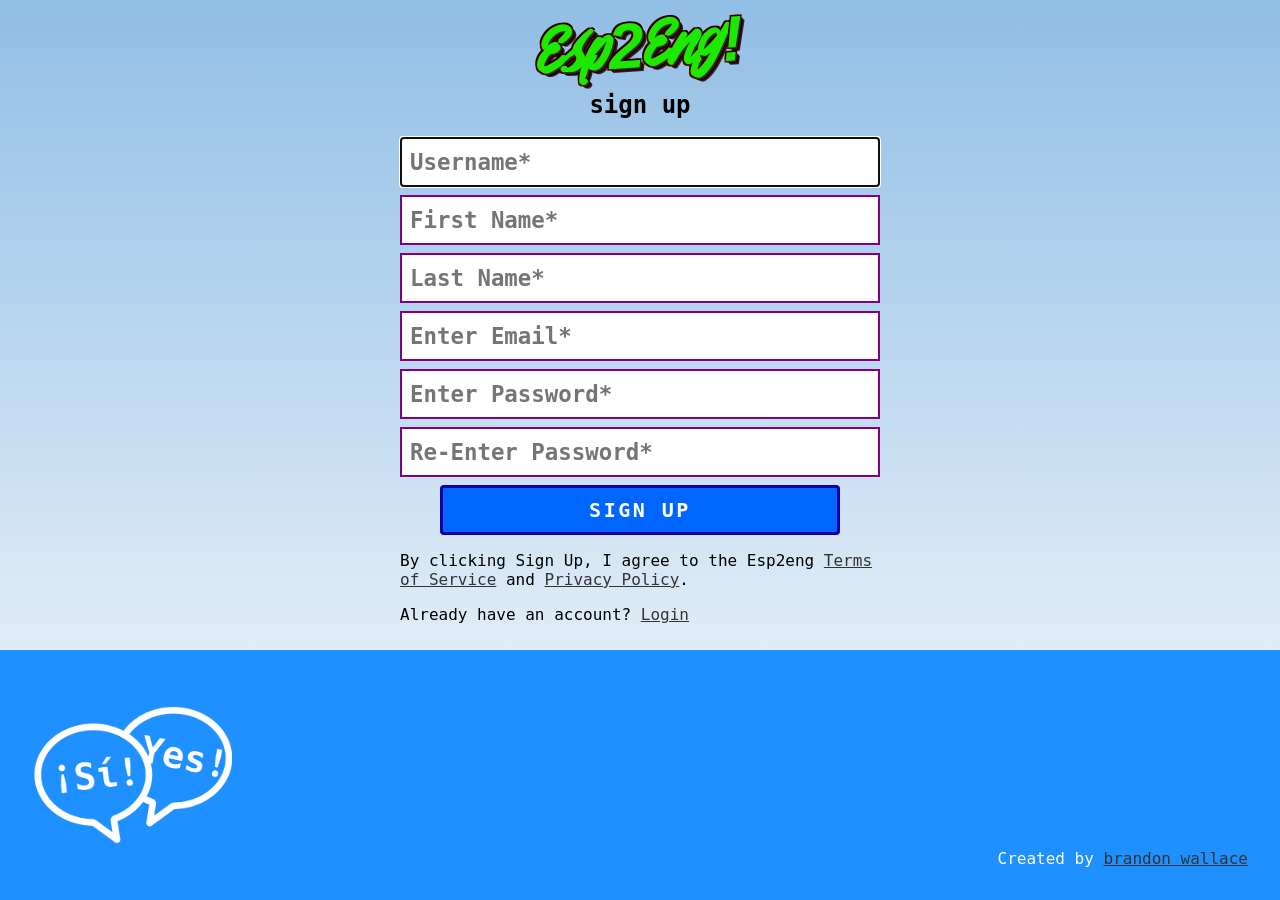
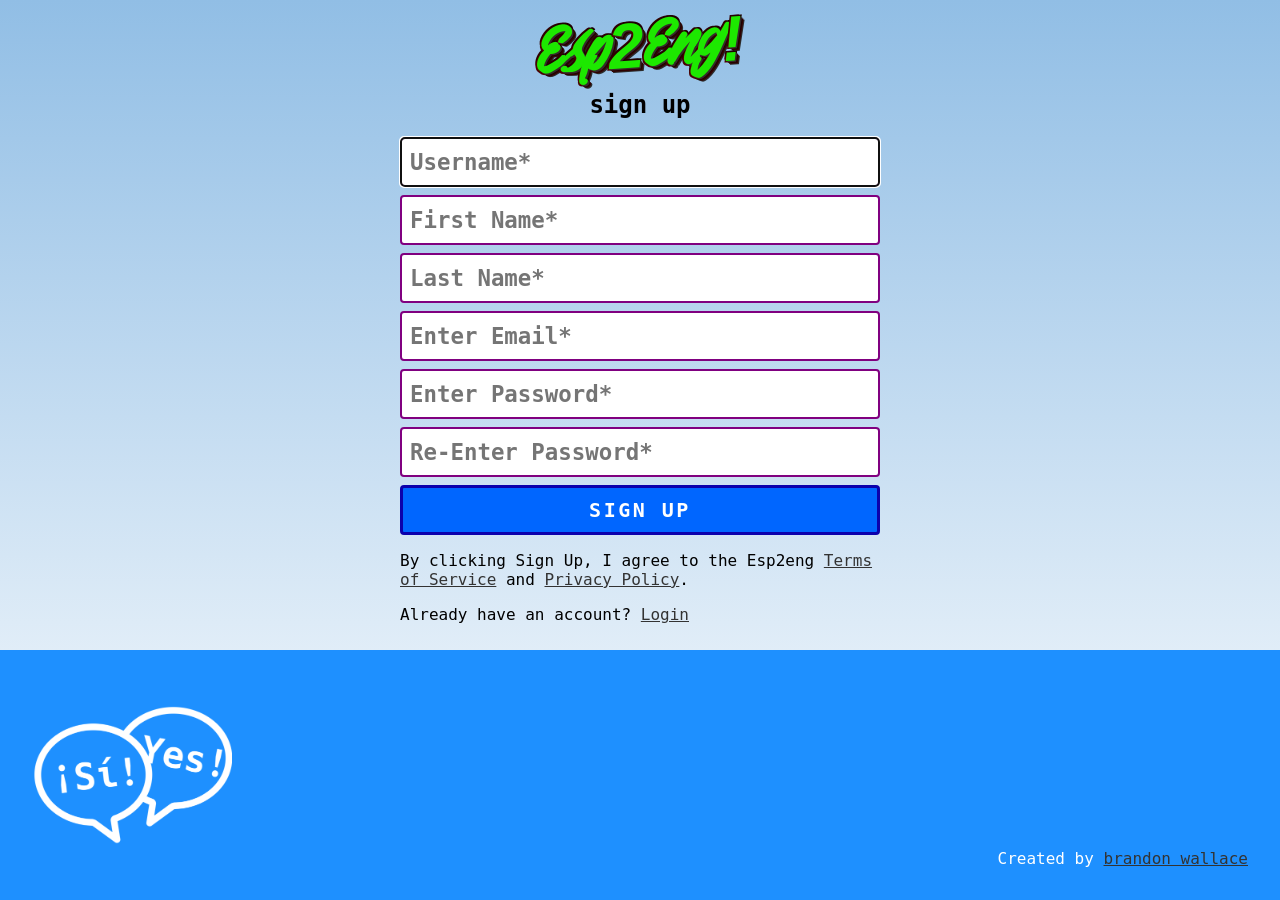
Before and after one commit to brandon-wallace/esp2eng, a Flask app: page /signup in a window 1280 px wide. Shown: the part 80-980 px from the top of the page. Run offline with Flask 2, Linux system fonts and the light colour scheme; some libraries are stand-ins or nearby versions.

Commit message:
Fix code

```diff
--- a/application/static/css/style.css
+++ b/application/static/css/style.css
@@ -251,6 +251,7 @@ form {
     padding: 0 .5rem;
     font-size: 1.4rem;
     font-weight: bold;
+    border-radius: 4px;
     font-family: inherit;
     margin-bottom: .5rem;
     border: 2px solid purple;
@@ -562,6 +563,7 @@ footer {
 .bttn--large {
     height: 50px;
     width: 100%;
+    max-width: unset;
 }
 
 .bttn--outline {
--- a/application/templates/main/add_word.html
+++ b/application/templates/main/add_word.html
@@ -1,4 +1,4 @@
-{# application/templates/main/index.html #}
+{# application/templates/main/add_word.html #}
 
 {% extends "layout.html" %}
 
```
Also changed, not shown: application/main/routes.py (+0 -8 lines).
